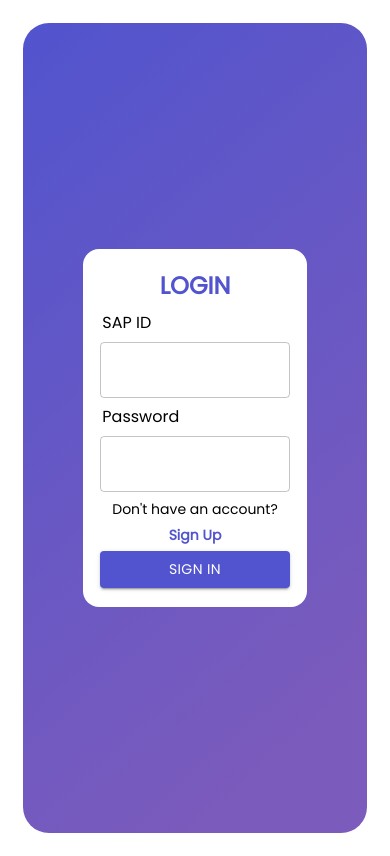
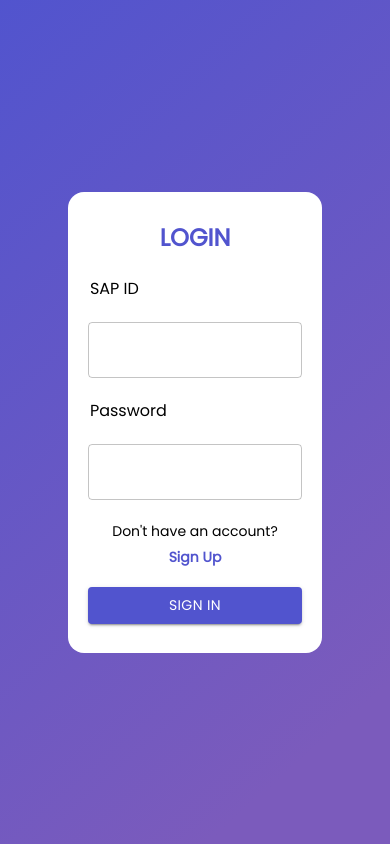
Before and after one commit to djunicode/Interview-Portal, a React (Create React App) app in the folder frontend/: page /login in a window 390 px wide. Built offline with nearby package versions, Linux system fonts and the light colour scheme; what @merc/react-timeline would draw is missing.

Commit message:
login siqnup small screen style change,margin added to application form card

```diff
--- a/frontend/src/components/Details.js
+++ b/frontend/src/components/Details.js
@@ -33,8 +33,13 @@
     display: "flex",
     // height: "75%",
     width: "110vh",
+    [theme.breakpoints.up("xs")]: {
+      marginTop: "5%",
+      marginBottom: "5%",
+    },
     display: "flex",
     justifyContent: "center",
+
     padding: "3%",
     borderRadius: "20px!important",
   },
--- a/frontend/src/styles/login.css
+++ b/frontend/src/styles/login.css
@@ -43,6 +43,6 @@
     background-color: white !important;
     padding: 5%;
     border-radius: 16px;
-    min-height: 320px;
+    height: 50%;
   }
 }
--- a/frontend/src/styles/login_signup.css
+++ b/frontend/src/styles/login_signup.css
@@ -23,14 +23,13 @@
       #7b5bbc 86.47%
     );
     width: 100vw;
-    height: 96vh;
-    border-radius: 26px;
-    margin: 1%;
+    height: 100vh;
+    /* border-radius: 26px; */
+    /* margin: 1%; */
     display: flex;
-
   }
-  .outerDiv{
-    padding: 5%;
+  .outerDiv {
+    /* padding: 5%; */
     border-radius: 16px;
   }
 }
--- a/frontend/src/styles/signupPage.css
+++ b/frontend/src/styles/signupPage.css
@@ -46,8 +46,7 @@
     width: 100vw;
     /* height: 100vh; */
     min-height: 100vh;
-    border-radius: 26px;
-    margin: 1% !important;
+
     display: flex;
   }
   .outerDiv2ForSignup {
```
